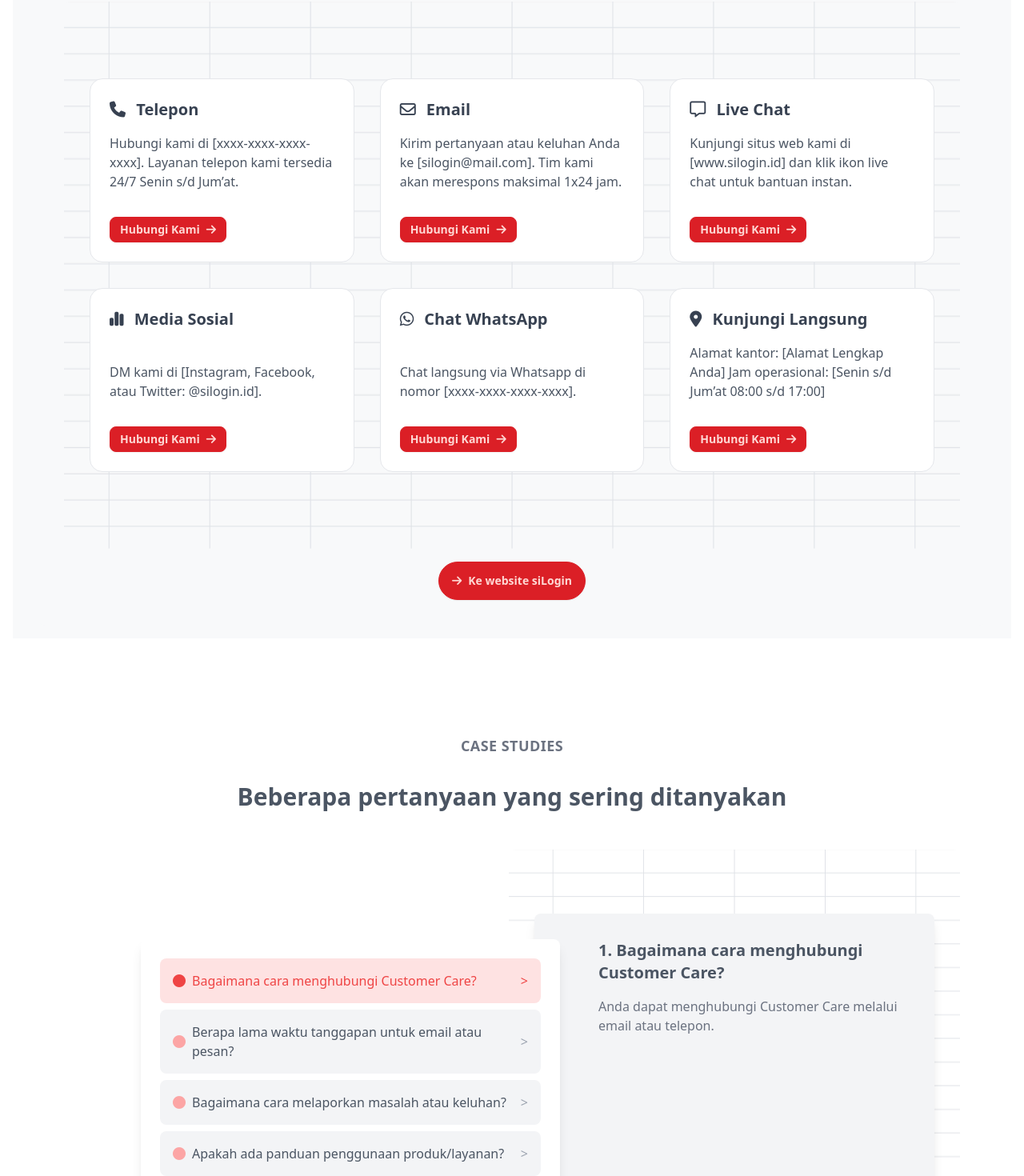
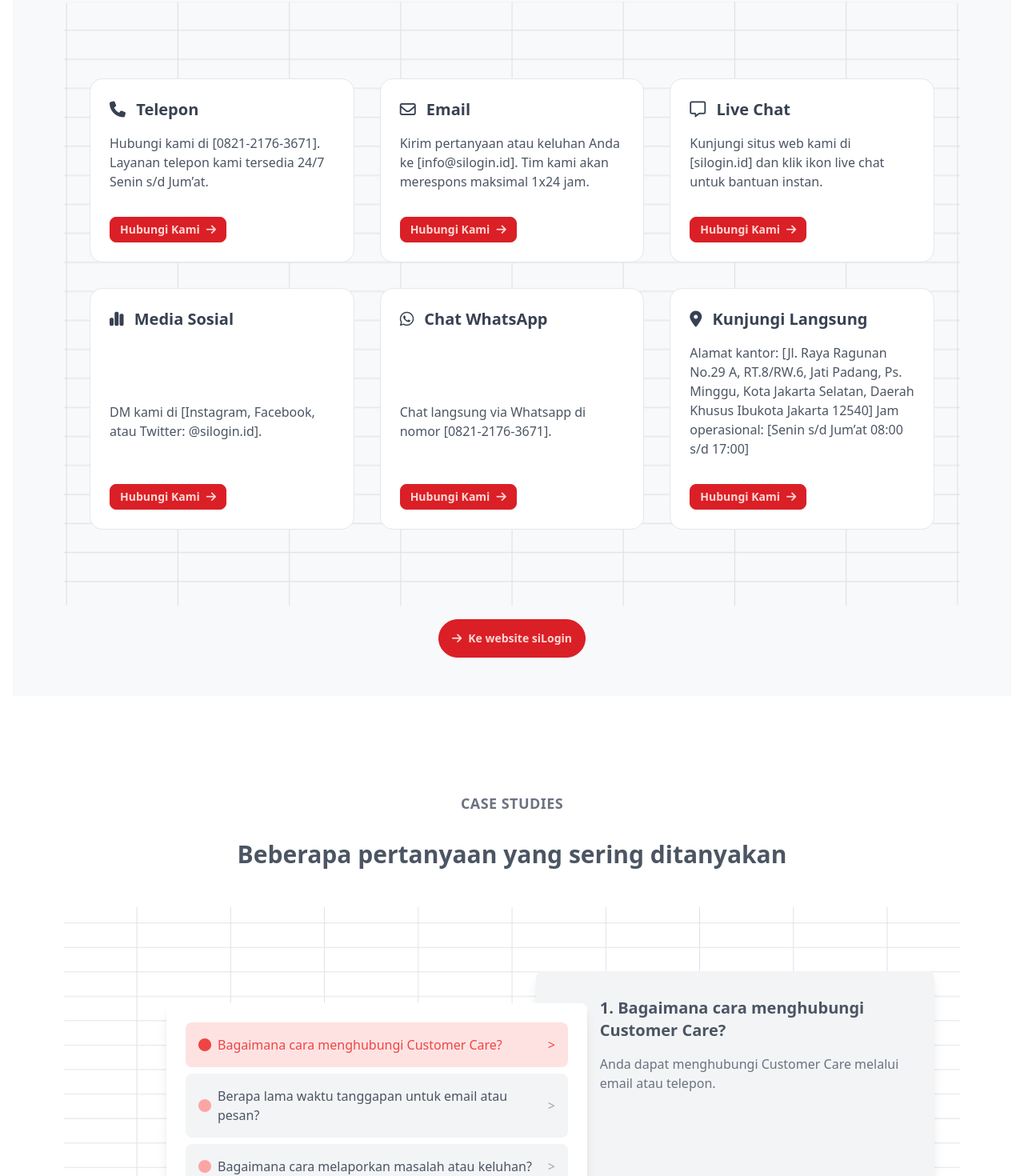
Before and after one commit to Julls31/silogin, a React (Vite) app: page / in a window 1280 px wide. Shown: the part 2621-4091 px from the top of the page at 80% size. Built offline with nearby package versions, Linux system fonts and the light colour scheme.

Commit message:
update contact

```diff
--- a/src/assets/components/Home/Contact.jsx
+++ b/src/assets/components/Home/Contact.jsx
@@ -31,19 +31,19 @@ function Contact() {
                   icon: "fa fa-phone",
                   title: "Telepon",
                   content:
-                    "Hubungi kami di [xxxx-xxxx-xxxx-xxxx]. Layanan telepon kami tersedia 24/7 Senin s/d Jum’at.",
+                    "Hubungi kami di [0821-2176-3671]. Layanan telepon kami tersedia 24/7 Senin s/d Jum’at.",
                 },
                 {
                   icon: "fa-regular fa-envelope",
                   title: "Email",
                   content:
-                    "Kirim pertanyaan atau keluhan Anda ke [silogin@mail.com]. Tim kami akan merespons maksimal 1x24 jam.",
+                    "Kirim pertanyaan atau keluhan Anda ke [info@silogin.id]. Tim kami akan merespons maksimal 1x24 jam.",
                 },
                 {
                   icon: "fa-regular fa-message",
                   title: "Live Chat",
                   content:
-                    "Kunjungi situs web kami di [www.silogin.id] dan klik ikon live chat untuk bantuan instan.",
+                    "Kunjungi situs web kami di [silogin.id] dan klik ikon live chat untuk bantuan instan.",
                 },
                 {
                   icon: "fa fa-chart-simple",
@@ -55,13 +55,13 @@ function Contact() {
                   icon: "fa-brands fa-whatsapp",
                   title: "Chat WhatsApp",
                   content:
-                    "Chat langsung via Whatsapp di nomor [xxxx-xxxx-xxxx-xxxx].",
+                    "Chat langsung via Whatsapp di nomor [0821-2176-3671].",
                 },
                 {
                   icon: "fa fa-location-dot",
                   title: "Kunjungi Langsung",
                   content:
-                    "Alamat kantor: [Alamat Lengkap Anda] Jam operasional: [Senin s/d Jum’at 08:00 s/d 17:00]",
+                    "Alamat kantor: [Jl. Raya Ragunan No.29 A, RT.8/RW.6, Jati Padang, Ps. Minggu, Kota Jakarta Selatan, Daerah Khusus Ibukota Jakarta 12540] Jam operasional: [Senin s/d Jum’at 08:00 s/d 17:00]",
                 },
               ].map((card, index) => (
                 <div
--- a/src/assets/components/Home/FAQ.jsx
+++ b/src/assets/components/Home/FAQ.jsx
@@ -33,10 +33,14 @@ function FAQ() {
         </div>
 
         {/* Desktop Layout */}
+        <section
+          className="bg-cover bg-center rounded-lg py-0 px-0 md:py-24 md:px-8"
+          style={{ backgroundImage: "url(/image/table_bg.png)" }}
+        >
           <div className="hidden lg:flex relative gap-8">
             {/* Questions Card */}
             <div
-            className="bg-white shadow-lg p-6 rounded-lg w-full lg:w-1/2 h-full overflow-y-auto relative z-10 mt-28 transform transition-all duration-500 ease-in-out"
+              className="bg-white shadow-lg p-6 rounded-lg w-full lg:w-1/2 h-full overflow-y-auto relative z-10 mt-6 transform transition-all duration-500 ease-in-out"
               style={{ transform: "translateX(6rem)" }}
             >
               <ul>
@@ -78,10 +82,7 @@ function FAQ() {
             </div>
 
             {/* Answers Card */}
-          <section
-            className="bg-cover bg-center rounded-lg py-0 px-0 md:py-24 md:px-8"
-            style={{ backgroundImage: "url(/image/table_bg.png)" }}
-          >
+
             <div
               className={`bg-gray-100 shadow-lg p-8 pl-20 rounded-lg w-full lg:w-[500px] min-h-[440px] -mt-4 transition-opacity duration-500 ease-in-out transform ${
                 activeQuestion === null
@@ -94,8 +95,8 @@ function FAQ() {
               </h3>
               <p className="text-gray-500">{answers[activeQuestion]}</p>
             </div>
+          </div>
         </section>
-        </div>
 
         {/* Mobile Layout */}
         <div className="lg:hidden">
@@ -114,9 +115,7 @@ function FAQ() {
               <div className="collapse-title text-lg font-medium flex items-center gap-2">
                 <i
                   className={`fa fa-circle ${
-                    activeQuestion === index
-                      ? "text-red-500"
-                      : "text-red-300"
+                    activeQuestion === index ? "text-red-500" : "text-red-300"
                   }`}
                 />
                 {question}
--- a/src/assets/layout/Footer.jsx
+++ b/src/assets/layout/Footer.jsx
@@ -71,8 +71,7 @@ function Footer() {
               CUSTOMER SERVICES
             </h6>
             <ul className="space-y-1 text-sm">
-              <li className="hover:text-red-500">0812 - xxxx - xxxx</li>
-              <li className="hover:text-red-500">0812 - xxxx - xxxx</li>
+              <li className="hover:text-red-500">0821 2176 3671</li>
             </ul>
           </div>
 
@@ -119,7 +118,7 @@ function Footer() {
                 rel="noopener noreferrer"
                 className="hover:text-red-500"
               >
-                <i className="fab fa-facebook text-xl"></i>
+                <i className="fab fa-facebook text-2xl"></i>
               </a>
               <a
                 href="https://x.com"
@@ -127,7 +126,7 @@ function Footer() {
                 rel="noopener noreferrer"
                 className="hover:text-red-500"
               >
-                <i className="fab fa-x-twitter text-xl"></i>
+                <i className="fab fa-x-twitter text-2xl"></i>
               </a>
               <a
                 href="https://instagram.com"
@@ -135,7 +134,7 @@ function Footer() {
                 rel="noopener noreferrer"
                 className="hover:text-red-500"
               >
-                <i className="fab fa-instagram text-xl"></i>
+                <i className="fab fa-instagram text-2xl"></i>
               </a>
               <a
                 href="https://youtube.com"
@@ -143,7 +142,7 @@ function Footer() {
                 rel="noopener noreferrer"
                 className="hover:text-red-500"
               >
-                <i className="fab fa-youtube text-xl"></i>
+                <i className="fab fa-youtube text-2xl"></i>
               </a>
             </div>
           </div>
@@ -152,7 +151,7 @@ function Footer() {
         {/* Footer Bottom */}
         <div className="mt-8 border-t border-gray-300 pt-4 text-center">
           <p className="text-sm text-gray-500">
-            © {new Date().getFullYear()} siLogin Travel. All rights reserved.
+            © {new Date().getFullYear()} <span className="text-red-500">siLogin</span>. All rights reserved.
           </p>
         </div>
       </div>
```
Also changed, not shown: 1 other file (tests, documents, lock files or other folders). Lines whose indentation alone changed are shown as unchanged.
